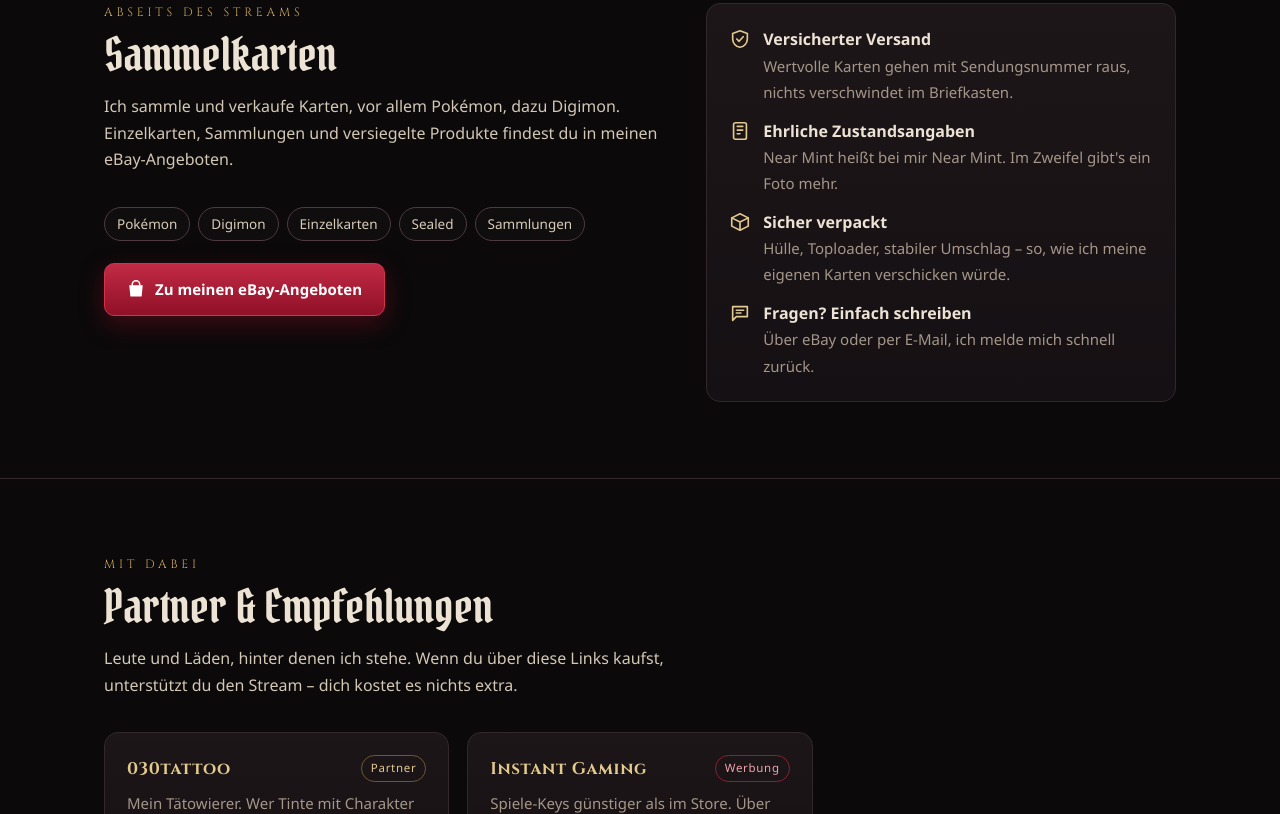
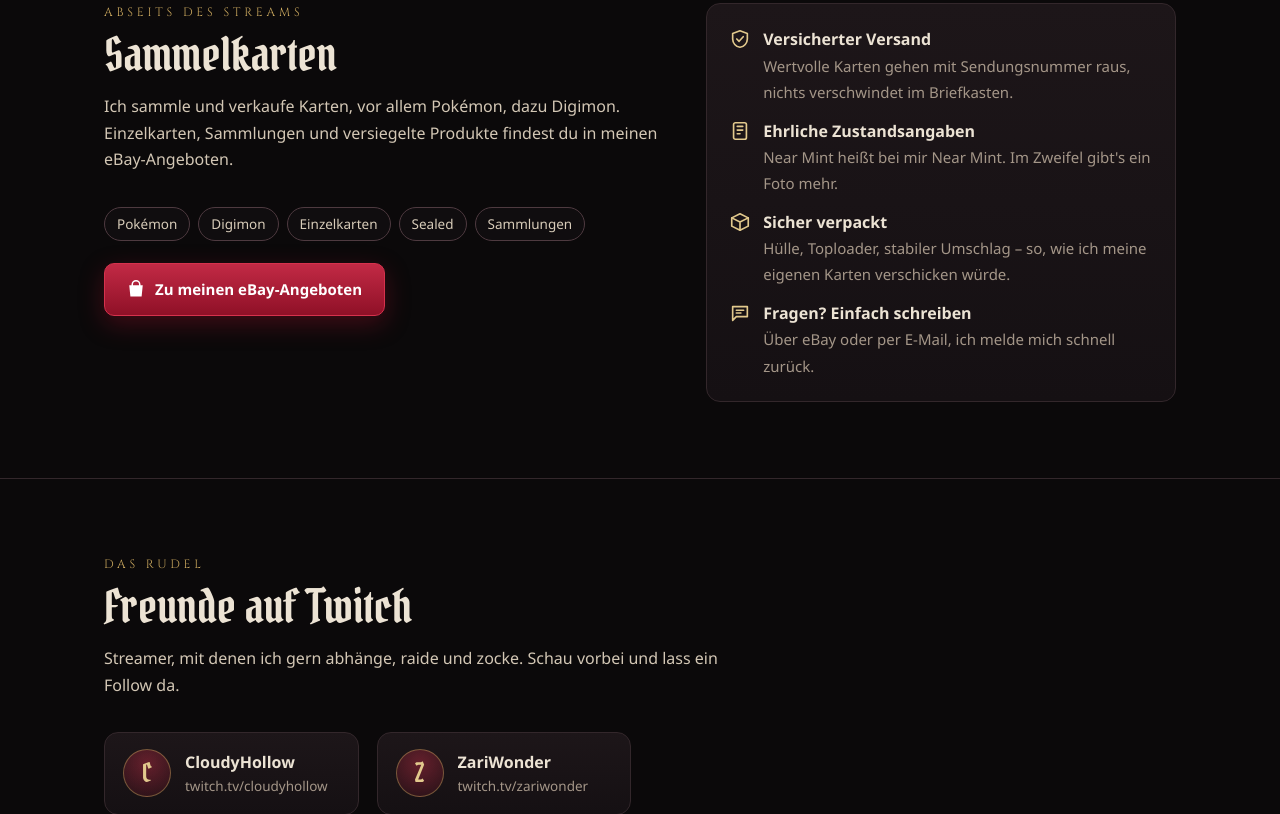
Before and after one commit to Exoticworg/homepage, a plain HTML site: page index.html in a window 1280 px wide. Shown: the part 1986-2800 px from the top of the page. Drawn offline with Linux system fonts and the light colour scheme.

Commit message:
Freunde-Bereich (freunde.json)
Co-Authored-By: Claude Opus 5.5 <noreply@anthropic.com>
Claude-Session: https://claude.ai/code/session_017xUbLKwy7ULAByV6Z9Ekj7

```diff
--- /dev/null
+++ b/freunde.json
@@ -0,0 +1,6 @@
+{
+  "freunde": [
+    { "name": "CloudyHollow", "twitch": "cloudyhollow", "text": "" },
+    { "name": "ZariWonder", "twitch": "zariwonder", "text": "" }
+  ]
+}
--- a/index.html
+++ b/index.html
@@ -23,6 +23,7 @@
       <a href="#stream">Stream</a>
       <a href="#plan">Streamplan</a>
       <a href="#karten">Karten</a>
+      <a href="#freunde">Freunde</a>
       <a href="#partner">Partner</a>
       <a href="#kontakt">Kontakt</a>
     </nav>
@@ -99,6 +100,15 @@
     </div>
   </section>
 
+  <section id="freunde">
+    <div class="wrap">
+      <p class="kicker">Das Rudel</p>
+      <h2>Freunde auf Twitch</h2>
+      <p class="intro">Streamer, mit denen ich gern abhänge, raide und zocke. Schau vorbei und lass ein Follow da.</p>
+      <div class="grid g4" id="freundeGrid"></div>
+    </div>
+  </section>
+
   <section id="partner">
     <div class="wrap">
       <p class="kicker">Mit dabei</p>
@@ -165,6 +175,15 @@ function zeige(P) {
     break;
   }
 }
+/* Freunde kommen aus freunde.json */
+fetch('freunde.json', { cache: 'no-cache' }).then(r => r.json()).then(F => {
+  const L = (F.freunde || []).filter(f => f && f.name && /^[A-Za-z0-9_]{3,25}$/.test(f.twitch || ''));
+  if (!L.length) { document.getElementById('freunde').remove(); document.querySelector('.nav a[href="#freunde"]')?.remove(); return; }
+  document.getElementById('freundeGrid').innerHTML = L.map(f => `<a class="card fr" href="https://www.twitch.tv/${esc(f.twitch.toLowerCase())}" target="_blank" rel="noopener">
+      <span class="av">${esc(f.name.slice(0, 1).toUpperCase())}</span>
+      <span class="fx"><b>${esc(f.name)}</b><small>${f.text ? esc(f.text) : 'twitch.tv/' + esc(f.twitch.toLowerCase())}</small></span>
+    </a>`).join('');
+}).catch(() => { document.getElementById('freunde').remove(); });
 /* Partner kommen aus partner.json */
 fetch('partner.json', { cache: 'no-cache' }).then(r => r.json()).then(P => {
   const L = (P.partner || []).filter(p => p && p.name);
--- a/style.css
+++ b/style.css
@@ -86,6 +86,14 @@ h2{font-family:var(--deco);font-weight:400;font-size:clamp(34px,5vw,46px);line-h
 .games{display:flex;flex-wrap:wrap;gap:8px;margin:0 0 22px}
 .tag{border:1px solid var(--line2);border-radius:999px;padding:5px 12px;font-size:13.5px;color:#d8ccb9;background:rgba(21,16,19,.6)}
 
+/* Freunde */
+.fr{display:flex;align-items:center;gap:14px;text-decoration:none;color:var(--text);transition:.15s;padding:16px 18px}
+.fr:hover{border-color:var(--gold);transform:translateY(-2px)}
+.fr .av{flex:0 0 48px;width:48px;height:48px;border-radius:50%;display:grid;place-items:center;font-family:var(--deco);font-size:26px;color:var(--gold2);background:radial-gradient(circle at 50% 30%,rgba(214,50,77,.4),rgba(163,18,43,.1));border:1px solid rgba(200,166,93,.45)}
+.fr .fx{display:flex;flex-direction:column;min-width:0}
+.fr b{font-size:16px;overflow:hidden;text-overflow:ellipsis;white-space:nowrap}
+.fr small{color:var(--muted);font-size:13.5px;overflow:hidden;text-overflow:ellipsis;white-space:nowrap}
+
 /* Partner */
 .g3{grid-template-columns:repeat(3,1fr)}
 .pt{display:flex;flex-direction:column;gap:8px;text-decoration:none;color:var(--text);transition:.15s}
```
Also changed, not shown: datenschutz.html (+1 -1 lines), 1 other file.
